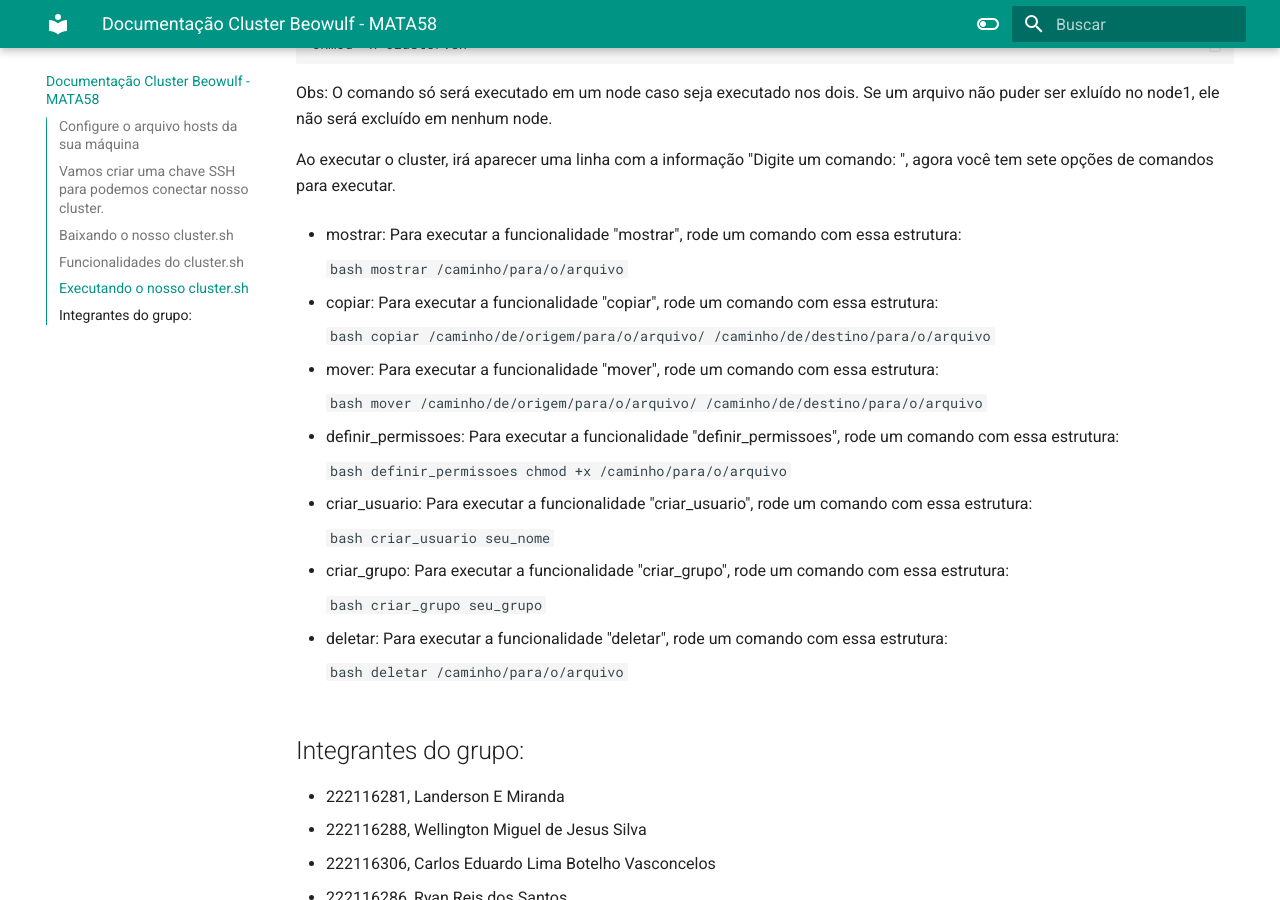
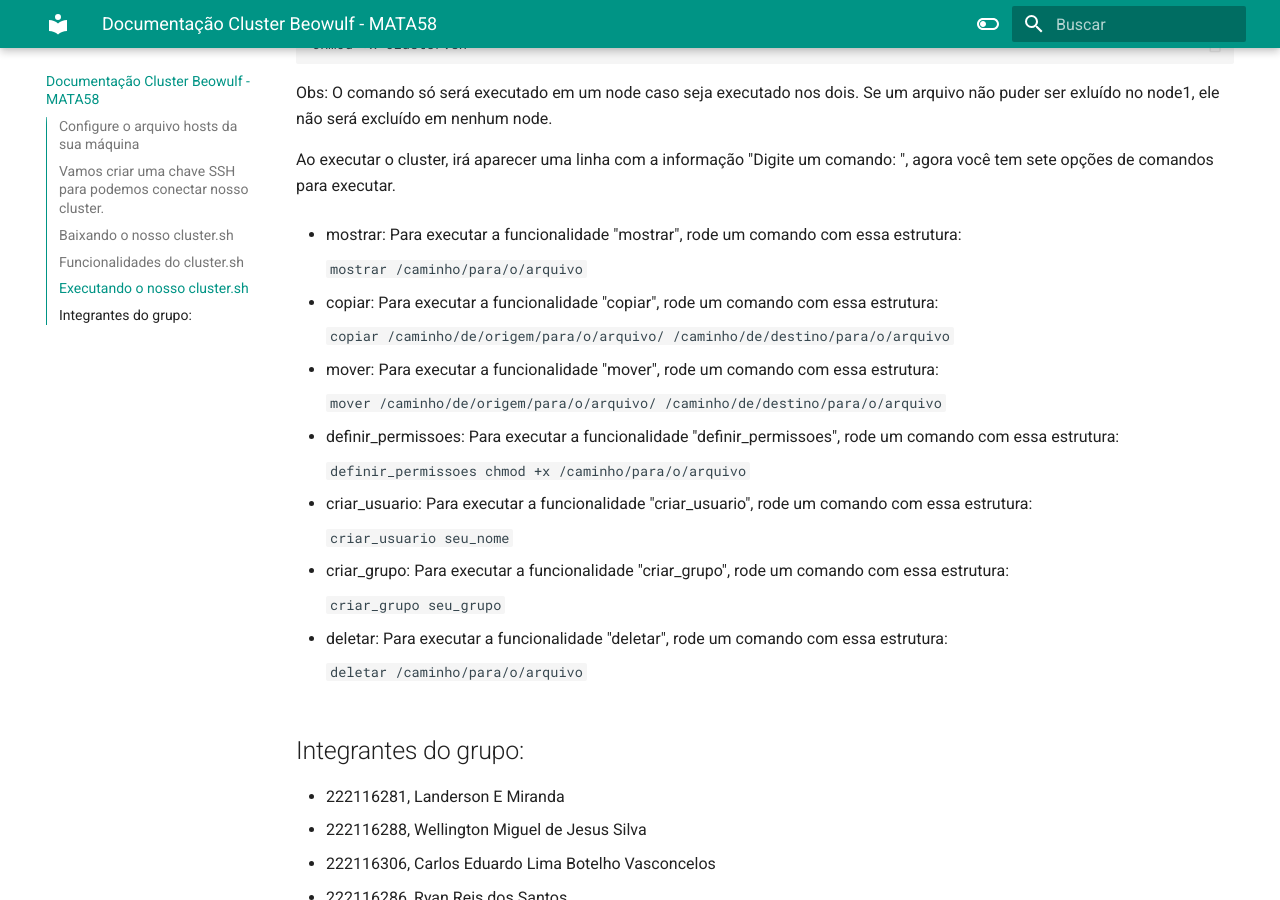
Before and after one commit to EduardoVasconceloss/cluster-beowulf-MATA58, an MkDocs documentation site: the page built from docs/index.md, in a window 1280 px wide and 900 px high, scrolled down 2527 px. Built offline with MkDocs 1.6.1 and Material for MkDocs 9.7.7, drawn with Linux system fonts in a browser that asks for light colours.

Commit message:
Update index.md

````diff
--- a/docs/index.md
+++ b/docs/index.md
@@ -111,43 +111,43 @@ Ao executar o cluster, irá aparecer uma linha com a informação "Digite um com
 
 - mostrar: Para executar a funcionalidade "mostrar", rode um comando com essa estrutura:
 
-    ```bash
+    ```
     mostrar /caminho/para/o/arquivo
     ```
 
 - copiar: Para executar a funcionalidade "copiar", rode um comando com essa estrutura:
 
-    ```bash
+    ```
     copiar /caminho/de/origem/para/o/arquivo/ /caminho/de/destino/para/o/arquivo
     ```
 
 - mover: Para executar a funcionalidade "mover", rode um comando com essa estrutura:
 
-    ```bash
+    ```
     mover /caminho/de/origem/para/o/arquivo/ /caminho/de/destino/para/o/arquivo
     ```
 
 - definir_permissoes: Para executar a funcionalidade "definir_permissoes", rode um comando com essa estrutura:
 
-    ```bash
+    ```
     definir_permissoes chmod +x /caminho/para/o/arquivo
     ```
 
 - criar_usuario: Para executar a funcionalidade "criar_usuario", rode um comando com essa estrutura:
 
-    ```bash
+    ```
     criar_usuario seu_nome
     ```
 
 - criar_grupo: Para executar a funcionalidade "criar_grupo", rode um comando com essa estrutura:
 
-    ```bash
+    ```
     criar_grupo seu_grupo
     ```
 
 - deletar: Para executar a funcionalidade "deletar", rode um comando com essa estrutura:
 
-    ```bash
+    ```
     deletar /caminho/para/o/arquivo
     ```
 
````
